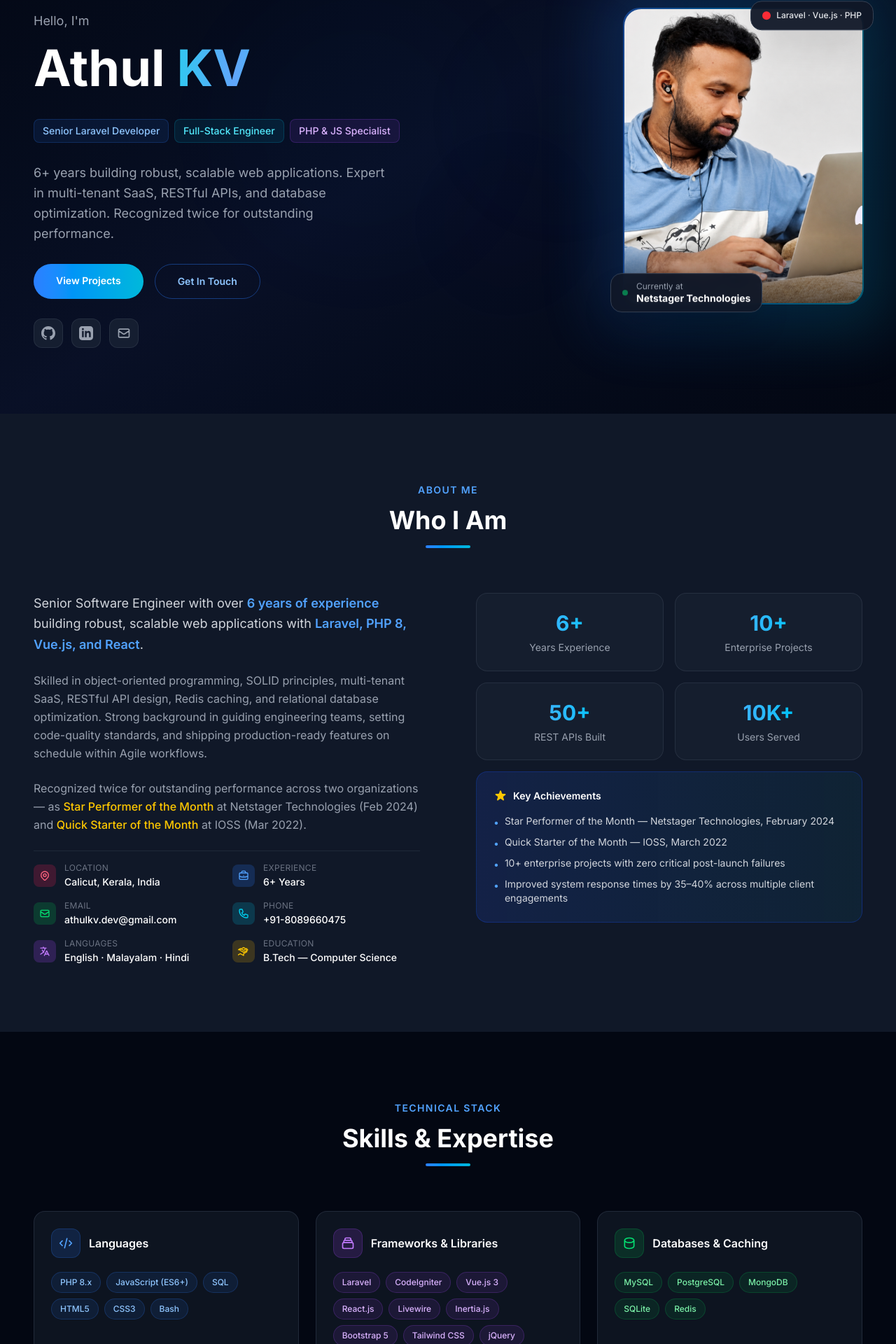
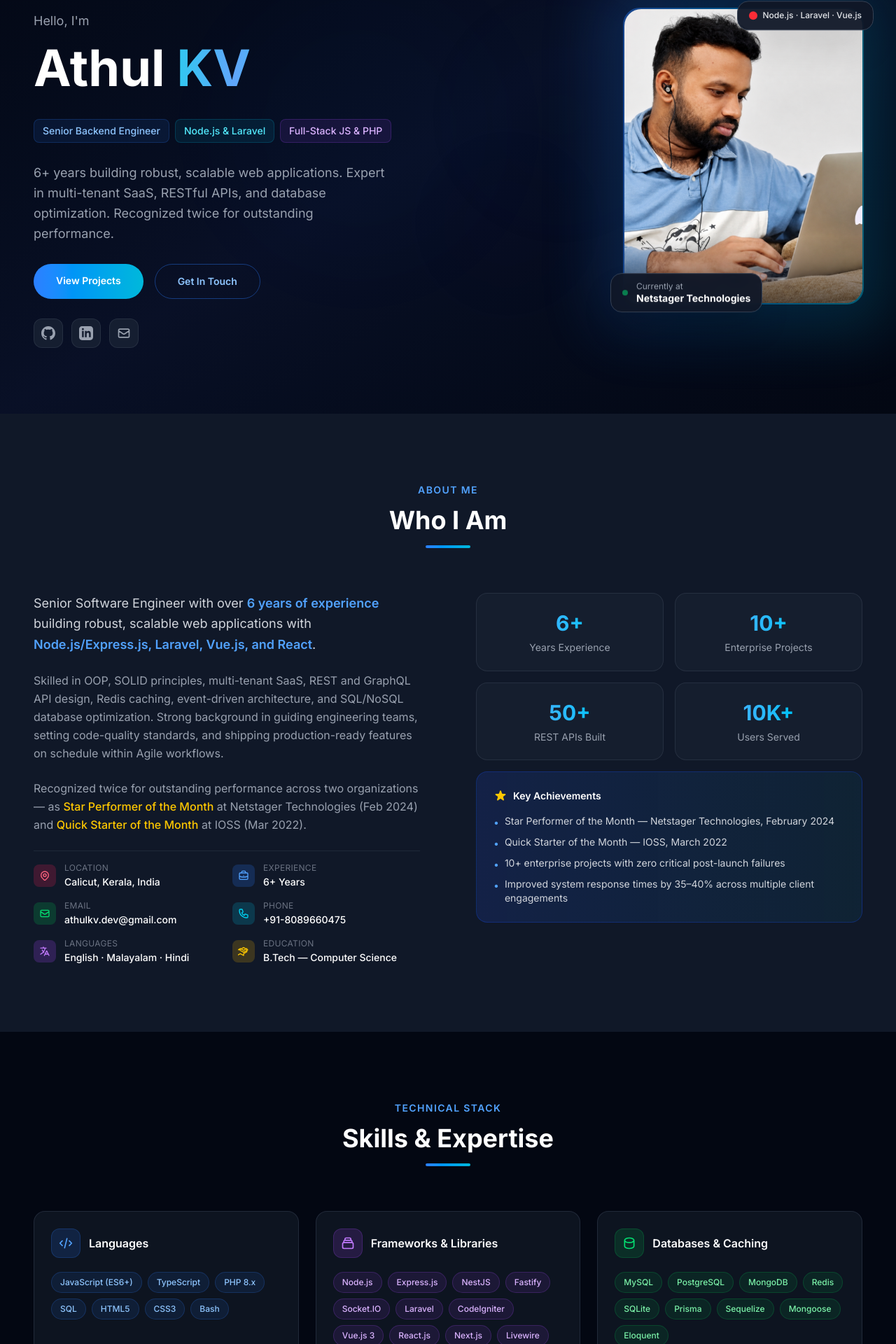
Before and after one commit to athulkv123/Portofolio, a Vue app: page / in a window 1280 px wide. Shown: the part 209-2129 px from the top of the page at 70% size. Built offline with nearby package versions, Linux system fonts and the light colour scheme.

Commit message:
updates-skill

```diff
--- a/src/components/About.vue
+++ b/src/components/About.vue
@@ -17,12 +17,12 @@
             Senior Software Engineer with over
             <span class="text-blue-500 dark:text-blue-400 font-semibold">6 years of experience</span>
             building robust, scalable web applications with
-            <span class="text-blue-500 dark:text-blue-400 font-semibold">Laravel, PHP 8, Vue.js, and React</span>.
+            <span class="text-blue-500 dark:text-blue-400 font-semibold">Node.js/Express.js, Laravel, Vue.js, and React</span>.
           </p>
           <p class="text-gray-600 dark:text-gray-400 leading-relaxed">
-            Skilled in object-oriented programming, SOLID principles, multi-tenant SaaS, RESTful API design,
-            Redis caching, and relational database optimization. Strong background in guiding engineering teams,
-            setting code-quality standards, and shipping production-ready features on schedule within Agile workflows.
+            Skilled in OOP, SOLID principles, multi-tenant SaaS, REST and GraphQL API design, Redis caching,
+            event-driven architecture, and SQL/NoSQL database optimization. Strong background in guiding engineering
+            teams, setting code-quality standards, and shipping production-ready features on schedule within Agile workflows.
           </p>
           <p class="text-gray-600 dark:text-gray-400 leading-relaxed">
             Recognized twice for outstanding performance across two organizations — as
--- a/src/components/Hero.vue
+++ b/src/components/Hero.vue
@@ -30,9 +30,9 @@
 
           <!-- Title tags (each pops in) -->
           <div class="flex flex-wrap gap-2">
-            <span class="animate-badge-pop animation-delay-300 px-3 py-1.5 bg-blue-50 dark:bg-blue-500/10 border border-blue-200 dark:border-blue-500/20 text-blue-600 dark:text-blue-300 text-sm font-medium rounded-lg">Senior Laravel Developer</span>
-            <span class="animate-badge-pop animation-delay-400 px-3 py-1.5 bg-cyan-50 dark:bg-cyan-500/10 border border-cyan-200 dark:border-cyan-500/20 text-cyan-600 dark:text-cyan-300 text-sm font-medium rounded-lg">Full-Stack Engineer</span>
-            <span class="animate-badge-pop animation-delay-500 px-3 py-1.5 bg-purple-50 dark:bg-purple-500/10 border border-purple-200 dark:border-purple-500/20 text-purple-600 dark:text-purple-300 text-sm font-medium rounded-lg">PHP & JS Specialist</span>
+            <span class="animate-badge-pop animation-delay-300 px-3 py-1.5 bg-blue-50 dark:bg-blue-500/10 border border-blue-200 dark:border-blue-500/20 text-blue-600 dark:text-blue-300 text-sm font-medium rounded-lg">Senior Backend Engineer</span>
+            <span class="animate-badge-pop animation-delay-400 px-3 py-1.5 bg-cyan-50 dark:bg-cyan-500/10 border border-cyan-200 dark:border-cyan-500/20 text-cyan-600 dark:text-cyan-300 text-sm font-medium rounded-lg">Node.js & Laravel</span>
+            <span class="animate-badge-pop animation-delay-500 px-3 py-1.5 bg-purple-50 dark:bg-purple-500/10 border border-purple-200 dark:border-purple-500/20 text-purple-600 dark:text-purple-300 text-sm font-medium rounded-lg">Full-Stack JS & PHP</span>
           </div>
 
           <!-- Description -->
@@ -102,7 +102,7 @@
             <div class="animate-float-alt absolute -top-4 -right-4 bg-white dark:bg-gray-900/95 border border-gray-200 dark:border-gray-700 rounded-2xl px-4 py-3 shadow-lg dark:shadow-2xl">
               <div class="flex items-center gap-2">
                 <div class="w-3 h-3 rounded-full bg-red-500 flex-shrink-0"></div>
-                <span class="text-xs text-gray-700 dark:text-gray-200 font-medium">Laravel · Vue.js · PHP</span>
+                <span class="text-xs text-gray-700 dark:text-gray-200 font-medium">Node.js · Laravel · Vue.js</span>
               </div>
             </div>
           </div>
--- a/src/components/Projects.vue
+++ b/src/components/Projects.vue
@@ -62,8 +62,8 @@ const projects = [
     iconBg: 'bg-blue-500/10',
     iconBorder: 'border-blue-500/20',
     iconColor: 'text-blue-400',
-    description: 'Laravel platform with payroll, attendance, and leave modules for 1,000+ employees. 20+ REST APIs, live Pusher notifications, and exportable reporting dashboards; query tuning cut page load by 30%.',
-    tech: ['Laravel', 'Vue.js', 'MySQL', 'Redis', 'Pusher', 'REST APIs'],
+    description: 'Laravel + Node.js HR SaaS with payroll, attendance, and leave modules for 1,000+ employees. 20+ REST APIs, live Socket.IO/Pusher notifications, and exportable reporting dashboards; query tuning cut page load by 30%.',
+    tech: ['Laravel', 'Node.js', 'Vue.js', 'MySQL', 'Redis', 'Socket.IO', 'Pusher'],
   },
   {
     name: 'CRYO — Multi-Tenant SaaS',
@@ -72,8 +72,8 @@ const projects = [
     iconBg: 'bg-purple-500/10',
     iconBorder: 'border-purple-500/20',
     iconColor: 'text-purple-400',
-    description: 'Multi-tenant architecture supporting isolated client environments with 40+ REST APIs, Stripe subscription billing, DomPDF invoicing, and Redis-backed queue workers for asynchronous notifications.',
-    tech: ['Laravel', 'Multi-Tenant', 'Stripe', 'Redis', 'DomPDF', 'Queue Workers'],
+    description: 'Multi-tenant architecture supporting isolated client environments with 40+ REST APIs, Stripe subscription billing, DomPDF/PDFKit invoicing, and Redis-backed queue workers (Laravel Queues + BullMQ) for async notifications.',
+    tech: ['Laravel', 'Node.js', 'Multi-Tenant', 'Stripe', 'Redis', 'BullMQ', 'Laravel Queues'],
   },
   {
     name: 'EcoHome API — Service Marketplace',
@@ -82,8 +82,8 @@ const projects = [
     iconBg: 'bg-green-500/10',
     iconBorder: 'border-green-500/20',
     iconColor: 'text-green-400',
-    description: 'Stateless RESTful backend with Sanctum authentication, RBAC, Pusher-powered chat, Firebase push alerts, and AWS S3 storage. Load-tested to sub-150ms median response time.',
-    tech: ['Laravel', 'Sanctum', 'RBAC', 'Pusher', 'Firebase', 'AWS S3'],
+    description: 'Stateless RESTful backend (Express.js + Laravel Sanctum hybrid) with JWT auth, RBAC, Socket.IO/Pusher chat, Firebase push alerts, and AWS S3 storage. Load-tested to sub-150ms median response time.',
+    tech: ['Express.js', 'Laravel', 'JWT', 'RBAC', 'Socket.IO', 'Firebase', 'AWS S3'],
   },
   {
     name: 'RVPNL — Power Grid Dashboard',
@@ -112,8 +112,8 @@ const projects = [
     iconBg: 'bg-yellow-500/10',
     iconBorder: 'border-yellow-500/20',
     iconColor: 'text-yellow-400',
-    description: 'High-concurrency MLM system with a visual genealogy tree, tiered commission engine, e-wallet ledger, and Laravel Queue workers managing payouts for 10,000+ members.',
-    tech: ['Laravel', 'Queue Workers', 'MySQL', 'Vue.js', 'E-Wallet'],
+    description: 'High-concurrency MLM system with a visual genealogy tree, tiered commission engine, e-wallet ledger, and Laravel Queue/BullMQ workers managing payouts for 10,000+ members.',
+    tech: ['Laravel', 'Node.js', 'BullMQ', 'MySQL', 'Vue.js', 'E-Wallet'],
   },
   {
     name: 'Oushadhi — E-commerce Store',
@@ -122,8 +122,8 @@ const projects = [
     iconBg: 'bg-teal-500/10',
     iconBorder: 'border-teal-500/20',
     iconColor: 'text-teal-400',
-    description: 'Full-stack storefront (Laravel + Vue.js) with OTP authentication, Razorpay checkout, multilingual content (English/Malayalam), and Redis page caching.',
-    tech: ['Laravel', 'Vue.js', 'Razorpay', 'Redis', 'Multilingual'],
+    description: 'Full-stack storefront (Laravel + Vue.js, with Node.js microservices) with OTP auth, Razorpay checkout, multilingual content (English/Malayalam), and Redis page caching.',
+    tech: ['Laravel', 'Node.js', 'Vue.js', 'Razorpay', 'Redis', 'Multilingual'],
   },
   {
     name: 'Campus Abroad — Student Portal',
@@ -132,8 +132,8 @@ const projects = [
     iconBg: 'bg-indigo-500/10',
     iconBorder: 'border-indigo-500/20',
     iconColor: 'text-indigo-400',
-    description: 'Study-abroad management system: JWT-secured Laravel API consumed by a React SPA, including registration, loan tracking, and application-status workflows with RBAC.',
-    tech: ['Laravel', 'React', 'JWT', 'RBAC', 'REST APIs'],
+    description: 'Study-abroad management system: JWT-secured Laravel/Express.js API consumed by a React SPA, including registration, loan tracking, and application-status workflows with RBAC.',
+    tech: ['Laravel', 'Express.js', 'React', 'JWT', 'RBAC', 'REST APIs'],
   },
 ]
 </script>
--- a/src/components/Skills.vue
+++ b/src/components/Skills.vue
@@ -48,7 +48,7 @@ const skillCategories = [
     iconBorder: 'border-blue-500/20',
     badgeClass: 'bg-blue-50 text-blue-600 border-blue-200 hover:bg-blue-100 dark:bg-blue-500/10 dark:text-blue-300 dark:border-blue-500/20 dark:hover:bg-blue-500/20',
     icon: '<svg class="w-5 h-5 text-blue-400" fill="none" stroke="currentColor" viewBox="0 0 24 24"><path stroke-linecap="round" stroke-linejoin="round" stroke-width="2" d="M10 20l4-16m4 4l4 4-4 4M6 16l-4-4 4-4"/></svg>',
-    skills: ['PHP 8.x', 'JavaScript (ES6+)', 'SQL', 'HTML5', 'CSS3', 'Bash'],
+    skills: ['JavaScript (ES6+)', 'TypeScript', 'PHP 8.x', 'SQL', 'HTML5', 'CSS3', 'Bash'],
   },
   {
     name: 'Frameworks & Libraries',
@@ -57,7 +57,7 @@ const skillCategories = [
     iconBorder: 'border-purple-500/20',
     badgeClass: 'bg-purple-50 text-purple-600 border-purple-200 hover:bg-purple-100 dark:bg-purple-500/10 dark:text-purple-300 dark:border-purple-500/20 dark:hover:bg-purple-500/20',
     icon: '<svg class="w-5 h-5 text-purple-400" fill="none" stroke="currentColor" viewBox="0 0 24 24"><path stroke-linecap="round" stroke-linejoin="round" stroke-width="2" d="M19 11H5m14 0a2 2 0 012 2v6a2 2 0 01-2 2H5a2 2 0 01-2-2v-6a2 2 0 012-2m14 0V9a2 2 0 00-2-2M5 11V9a2 2 0 012-2m0 0V5a2 2 0 012-2h6a2 2 0 012 2v2M7 7h10"/></svg>',
-    skills: ['Laravel', 'CodeIgniter', 'Vue.js 3', 'React.js', 'Livewire', 'Inertia.js', 'Bootstrap 5', 'Tailwind CSS', 'jQuery'],
+    skills: ['Node.js', 'Express.js', 'NestJS', 'Fastify', 'Socket.IO', 'Laravel', 'CodeIgniter', 'Vue.js 3', 'React.js', 'Next.js', 'Livewire', 'Inertia.js', 'Tailwind CSS', 'Bootstrap 5'],
   },
   {
     name: 'Databases & Caching',
@@ -66,7 +66,7 @@ const skillCategories = [
     iconBorder: 'border-green-500/20',
     badgeClass: 'bg-green-50 text-green-600 border-green-200 hover:bg-green-100 dark:bg-green-500/10 dark:text-green-300 dark:border-green-500/20 dark:hover:bg-green-500/20',
     icon: '<svg class="w-5 h-5 text-green-400" fill="none" stroke="currentColor" viewBox="0 0 24 24"><path stroke-linecap="round" stroke-linejoin="round" stroke-width="2" d="M4 7v10c0 2.21 3.582 4 8 4s8-1.79 8-4V7M4 7c0 2.21 3.582 4 8 4s8-1.79 8-4M4 7c0-2.21 3.582-4 8-4s8 1.79 8 4"/></svg>',
-    skills: ['MySQL', 'PostgreSQL', 'MongoDB', 'SQLite', 'Redis'],
+    skills: ['MySQL', 'PostgreSQL', 'MongoDB', 'Redis', 'SQLite', 'Prisma', 'Sequelize', 'Mongoose', 'Eloquent'],
   },
   {
     name: 'APIs & Authentication',
@@ -75,7 +75,7 @@ const skillCategories = [
     iconBorder: 'border-yellow-500/20',
     badgeClass: 'bg-yellow-50 text-yellow-600 border-yellow-200 hover:bg-yellow-100 dark:bg-yellow-500/10 dark:text-yellow-300 dark:border-yellow-500/20 dark:hover:bg-yellow-500/20',
     icon: '<svg class="w-5 h-5 text-yellow-400" fill="none" stroke="currentColor" viewBox="0 0 24 24"><path stroke-linecap="round" stroke-linejoin="round" stroke-width="2" d="M12 15v2m-6 4h12a2 2 0 002-2v-6a2 2 0 00-2-2H6a2 2 0 00-2 2v6a2 2 0 002 2zm10-10V7a4 4 0 00-8 0v4h8z"/></svg>',
-    skills: ['REST APIs', 'OAuth 2.0', 'JWT', 'Laravel Sanctum', 'Laravel Passport', 'Webhook Integration'],
+    skills: ['REST APIs', 'GraphQL', 'OAuth 2.0', 'JWT', 'Passport.js', 'Laravel Sanctum', 'Laravel Passport', 'bcrypt', 'Webhook Integration'],
   },
   {
     name: 'DevOps & Cloud',
@@ -84,7 +84,7 @@ const skillCategories = [
     iconBorder: 'border-cyan-500/20',
     badgeClass: 'bg-cyan-50 text-cyan-600 border-cyan-200 hover:bg-cyan-100 dark:bg-cyan-500/10 dark:text-cyan-300 dark:border-cyan-500/20 dark:hover:bg-cyan-500/20',
     icon: '<svg class="w-5 h-5 text-cyan-400" fill="none" stroke="currentColor" viewBox="0 0 24 24"><path stroke-linecap="round" stroke-linejoin="round" stroke-width="2" d="M3 15a4 4 0 004 4h9a5 5 0 10-.1-9.999 5.002 5.002 0 10-9.78 2.096A4.001 4.001 0 003 15z"/></svg>',
-    skills: ['Git', 'GitHub', 'Docker', 'Linux', 'AWS S3', 'Firebase', 'Pusher', 'Sentry', 'Composer', 'NPM'],
+    skills: ['Git', 'GitHub', 'Docker', 'Linux', 'PM2', 'Nginx', 'AWS S3', 'AWS EC2', 'Firebase', 'Pusher', 'Sentry', 'Composer', 'NPM'],
   },
   {
     name: 'Architecture & Process',
@@ -93,7 +93,7 @@ const skillCategories = [
     iconBorder: 'border-rose-500/20',
     badgeClass: 'bg-rose-50 text-rose-600 border-rose-200 hover:bg-rose-100 dark:bg-rose-500/10 dark:text-rose-300 dark:border-rose-500/20 dark:hover:bg-rose-500/20',
     icon: '<svg class="w-5 h-5 text-rose-400" fill="none" stroke="currentColor" viewBox="0 0 24 24"><path stroke-linecap="round" stroke-linejoin="round" stroke-width="2" d="M9 3H5a2 2 0 00-2 2v4m6-6h10a2 2 0 012 2v4M9 3v18m0 0h10a2 2 0 002-2V9M9 21H5a2 2 0 01-2-2V9m0 0h18"/></svg>',
-    skills: ['OOP', 'SOLID Principles', 'MVC', 'Repository Pattern', 'Service Layer', 'Observer Pattern', 'Multi-Tenant', 'Queue Workers', 'WebSockets', 'Microservices', 'PHPUnit', 'TDD', 'Agile', 'Scrum', 'CI/CD'],
+    skills: ['OOP', 'SOLID Principles', 'MVC', 'Repository Pattern', 'Service Layer', 'Observer Pattern', 'Factory Pattern', 'Multi-Tenant', 'BullMQ', 'RabbitMQ', 'Laravel Queues', 'WebSockets', 'Microservices', 'Event-Driven', 'Jest', 'PHPUnit', 'TDD', 'Agile', 'Scrum', 'CI/CD'],
   },
 ]
 </script>
```
Also changed, not shown: src/components/Experience.vue (+20 -18 lines).
